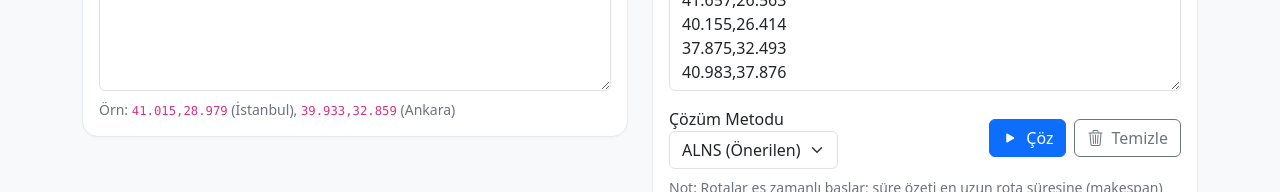
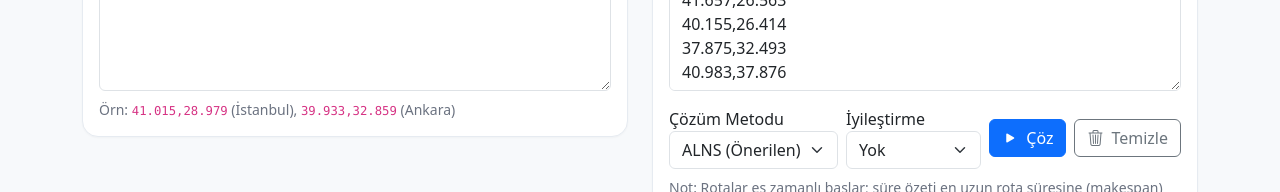
Before and after one commit to ardagencer1206/metaheuristic_solver, a Flask app: template templates/index.html in a window 1280 px wide. Shown: the part 262-454 px from the top of the page. Run offline with Flask 3, Linux system fonts and the light colour scheme; the template is opened without the code that fills it, so the values that code supplies are empty; grey boxes are pictures that could not be loaded.

Commit message:
Update index.html

```diff
--- a/templates/index.html
+++ b/templates/index.html
@@ -90,6 +90,17 @@
                   <option value="aco">Ant Colony</option>
                 </select>
               </div>
+
+              <div class="col">
+  <label for="improve" class="form-label mb-0">İyileştirme</label>
+  <select id="improve" class="form-select">
+    <option value="">Yok</option>
+    <option value="2opt">2-Opt</option>
+    <option value="3opt">3-Opt</option>
+  </select>
+</div>
+
+
               <div class="ms-auto d-flex gap-2">
                 <button class="btn btn-primary btn-icon" id="btnSolve">
                   <i class="bi bi-play-fill"></i> Çöz
@@ -127,6 +138,10 @@
   <script src="https://cdn.jsdelivr.net/npm/bootstrap@5.3.3/dist/js/bootstrap.bundle.min.js"></script>
 
   <script>
+
+    const improve = document.getElementById("improve").value;
+body: JSON.stringify({ depots, stops, method, improve })
+
     // ---- Bootstrap helpers ----
     function showAlert(message, variant="danger", timeout=4500){
       const wrapper = document.createElement('div');
```
